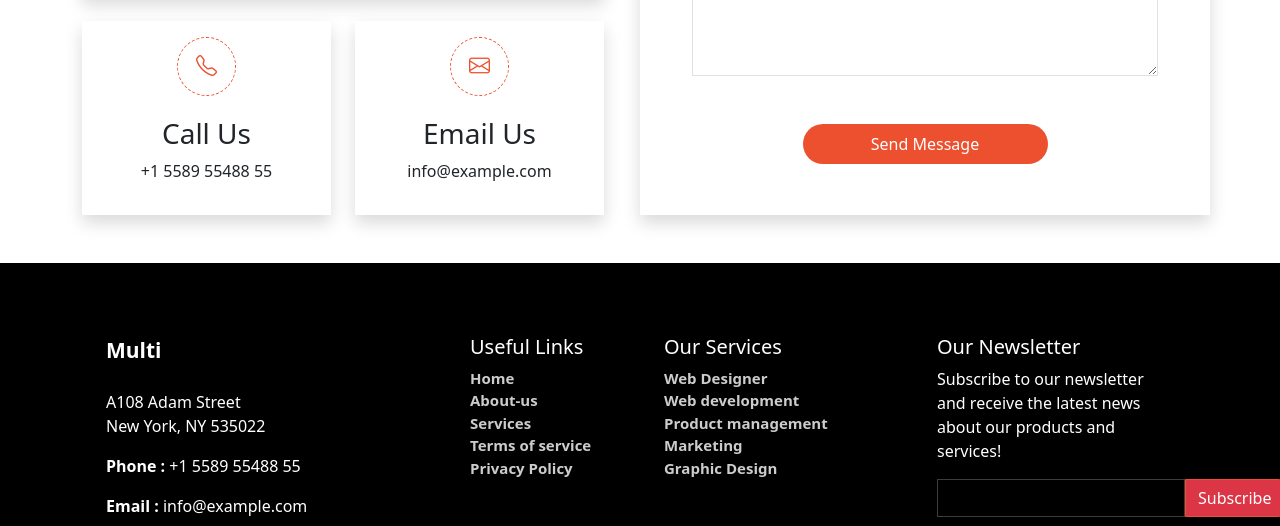
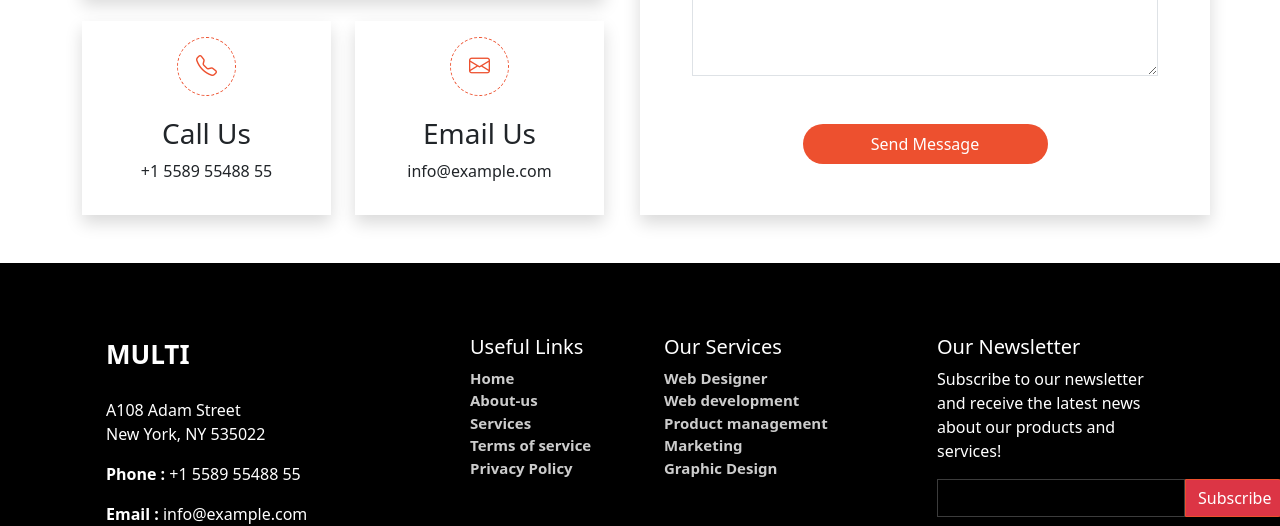
Before and after one commit to bamara-d/Examen-Test-Bootstrap, a plain HTML site: page index.html in a window 1280 px wide. Shown: the part 7464-7990 px from the top of the page. Drawn offline with nearby package versions, Linux system fonts and the light colour scheme.

Commit message:
Modification sur le CSS

```diff
--- a/index.html
+++ b/index.html
@@ -1186,9 +1186,8 @@
         <div class="foot py-5">
           <div class="row p-4">
             <div class="col-lg-4 col-md-4">
-              <a class="logo d-flex align-items-center" href="index1.html">
-                Multi
-              </a>
+              <a class="logo d-flex align-items-center" href="index.html"
+                style="font-size: 26px;">MULTI</a>
               <div class="footer-adress">
                 <p class="pt-4">A108 Adam Street <br>New York, NY 535022 </p>
                 <p><strong>Phone :</strong><span> +1 5589 55488 55</span></p>
```
